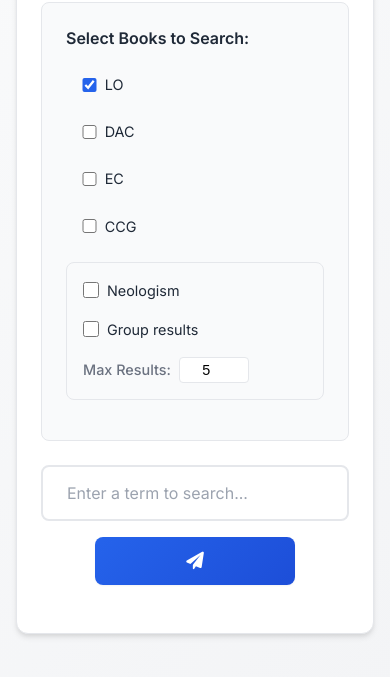
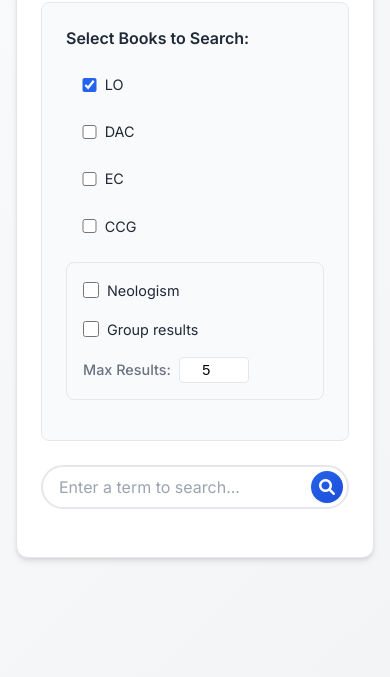
Before and after one commit to EduLeg0811/Cons_Frontend, a plain HTML site: page frontend/index_semantical.html in a window 390 px wide. Shown: the part 135-812 px from the top of the page. Drawn offline with nearby package versions, Linux system fonts and the light colour scheme.

Commit message:
Redesign Search Buttons Layout

```diff
--- a/frontend/index_semantical.html
+++ b/frontend/index_semantical.html
@@ -48,12 +48,13 @@
 
         <!-- Enhanced search container with modern input design -->
         <div class="search-container">
+            <!-- UPDATED: Modern integrated search layout like ChatGPT/Gemini -->
             <div class="search-input-group">
                 <input type="text" id="searchInput" placeholder="Enter a term to search..." class="search-input">
+                <button id="searchButton" class="search-button" aria-label="Search">
+                    <i class="fas fa-search"></i>
+                </button>
             </div>
-            <button id="searchButton" class="search-button chat-send-btn" aria-label="Search">
-                <i class="fas fa-paper-plane"></i>
-            </button>
 
             <!-- Modern download buttons with improved styling -->
             <div class="download-buttons">
--- a/frontend/style.css
+++ b/frontend/style.css
@@ -339,21 +339,27 @@ h3 {
 }
 
 .search-input-group {
+    /* UPDATED: Modern search input group with integrated button */
     width: 100%;
     max-width: 800px;
+    position: relative;
+    margin: 0 auto;
     display: flex;
-    gap: var(--space-sm);
-    margin: 0 auto;
     align-items: center;
 }
 
 /* Enhanced search button with modern circular design */
 .search-button,
 .chat-send-btn {
-    width: 48px; /* Fixed circular size */
-    height: 48px;
+    /* UPDATED: Modern integrated search button like ChatGPT/Gemini */
+    position: absolute;
+    right: 8px; /* Position inside the input field */
+    top: 50%;
+    transform: translateY(-50%);
+    width: 40px;
+    height: 40px;
     padding: 0;
-    border-radius: 50%; /* Perfect circle */
+    border-radius: 50%;
     display: flex;
     align-items: center;
     justify-content: center;
@@ -363,6 +369,8 @@ h3 {
     transition: var(--transition);
     flex-shrink: 0;
     box-shadow: var(--shadow-sm);
+    z-index: 10; /* Ensure button appears above input */
+    cursor: pointer;
 }
 
 .search-button:hover,
@@ -386,8 +394,8 @@ h3 {
 /* ===================================================================
    DOWNLOAD COMPONENTS - Improved Button Design
    ================================================================= */
-
-/* Enhanced download buttons container */
+    /* UPDATED: Adjusted padding to accommodate integrated button */
+    padding: var(--space-md) 60px var(--space-md) var(--space-lg); /* Extra right padding for button */
 .download-buttons {
     display: none;
     justify-content: center;
@@ -405,8 +413,8 @@ h3 {
     border: 2px solid var(--border-light);
     border-radius: var(--border-radius);
     transition: var(--transition);
-    margin: 0 auto;
-    display: flex; /* Changed to flex for better alignment */
+    display: flex;
+    align-items: center;
     align-items: center;
     justify-content: center;
     gap: var(--space-sm);
@@ -414,6 +422,9 @@ h3 {
     min-height: 48px;
 }
 
+    /* UPDATED: Modern input styling similar to ChatGPT/Gemini */
+    border-radius: 24px; /* More rounded for modern look */
+    min-height: 56px; /* Consistent height for better UX */
 /* Specific download button variants */
 #downloadPDF {
     background-color: #ef4444;
@@ -826,7 +837,8 @@ button:disabled {
     margin: 0 auto;
     min-height: 60px;
     border: none;
-    border-radius: var(--border-radius-lg);
+    /* UPDATED: More rounded for consistency with modern search input */
+    border-radius: 24px;
     transition: var(--transition);
     box-shadow: var(--shadow);
     cursor: pointer;
@@ -895,24 +907,39 @@ button:disabled {
     .btn-group .btn {
         max-width: 100%;
     }
-}
 
-@media (max-width: 480px) {
-    .search-input-group {
-        flex-direction: column;
-        gap: var(--space-md);
-    }
-
+    /* UPDATED: Mobile responsive adjustments for integrated search button */
     .search-input {
-        max-width: 100%;
+        padding: var(--space-md) 50px var(--space-md) var(--space-md); /* Reduced padding on mobile */
+        min-height: 48px; /* Slightly smaller on mobile */
     }
 
     .search-button,
     .chat-send-btn {
-        width: 100%;
-        max-width: 200px;
-        border-radius: var(--border-radius);
-        height: 48px;
+        width: 36px;
+        height: 36px;
+        right: 6px; /* Closer to edge on mobile */
+    }
+
+    .search-button i,
+    .chat-send-btn i {
+        font-size: 1rem; /* Slightly smaller icon on mobile */
+    }
+}
+
+@media (max-width: 480px) {
+    /* UPDATED: Simplified mobile layout - search button stays integrated */
+    .search-input {
+        padding: var(--space-sm) 45px var(--space-sm) var(--space-md);
+        min-height: 44px;
+        border-radius: 22px; /* Maintain proportional rounding */
+    }
+
+    .search-button,
+    .chat-send-btn {
+        width: 32px;
+        height: 32px;
+        right: 6px;
     }
 }
 
```
Also changed, not shown: frontend/index_lexical.html (+6 -3 lines), frontend/index_ragbot.html (+4 -3 lines), frontend/index_verbetopedia.html (+4 -3 lines).
